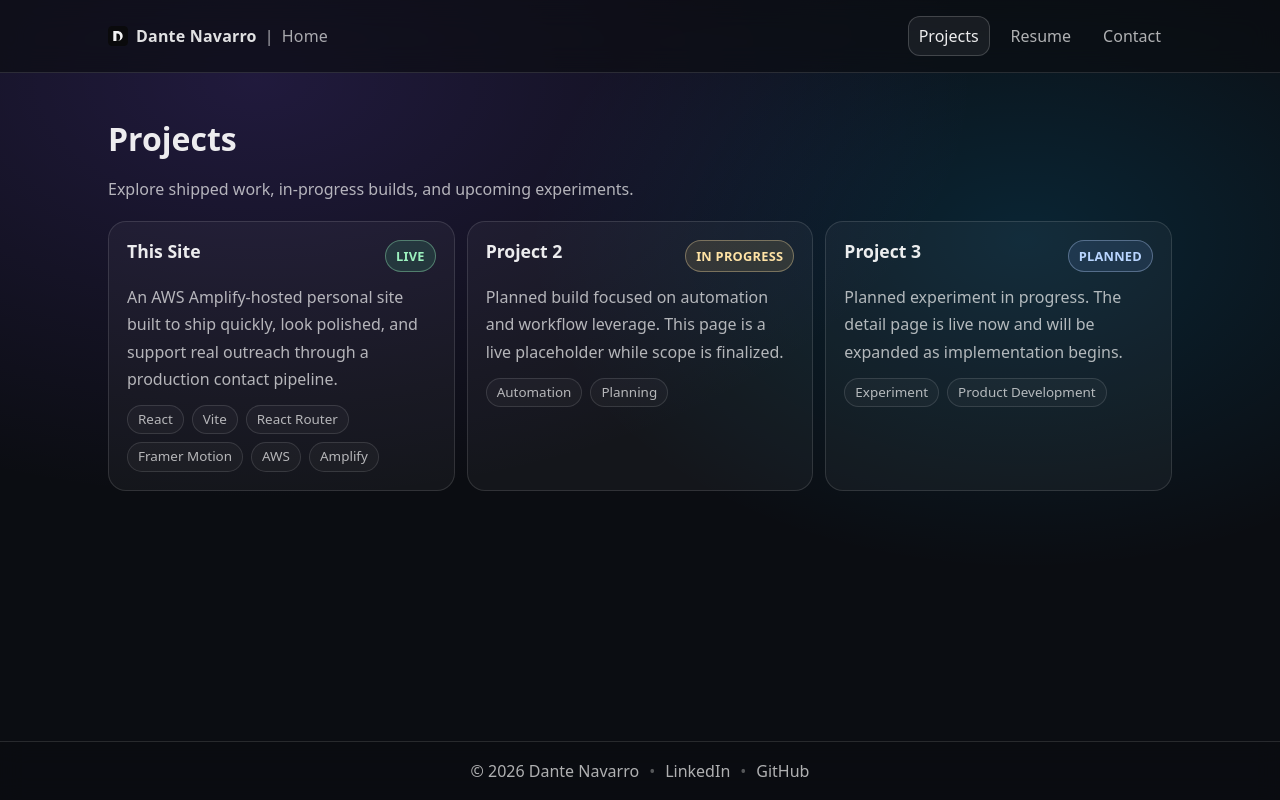
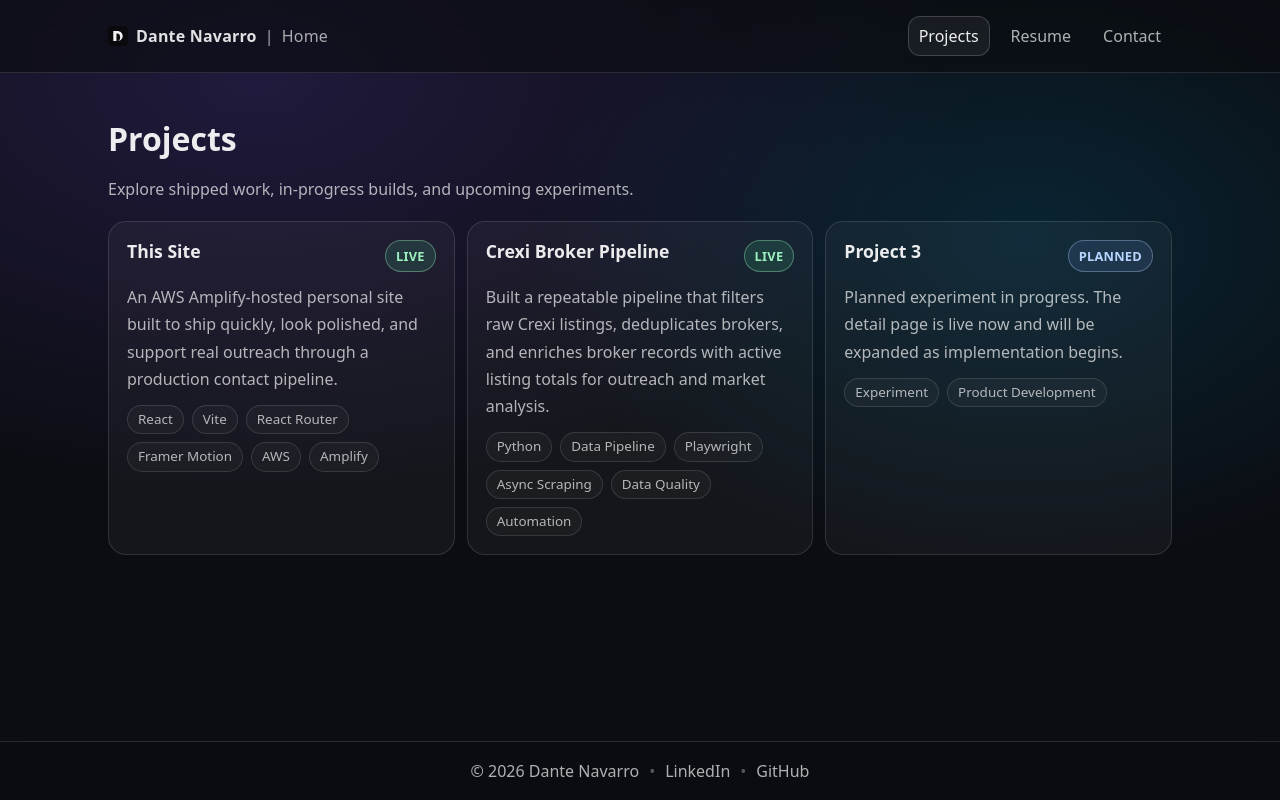
Before and after one commit to dantee-nv/dante-site, a React (Vite) app: page /projects in a window 1280 px wide. Built offline with nearby package versions, Linux system fonts and the light colour scheme.

Commit message:
feat: replace Project 2 stub with Crexi case study

```diff
--- a/src/data/projects.js
+++ b/src/data/projects.js
@@ -102,23 +102,122 @@ const baseProjects = [
   },
   {
     slug: "project-2",
-    title: "Project 2",
+    title: "Crexi Broker Pipeline",
     summary:
-      "Planned build focused on automation and workflow leverage. This page is a live placeholder while scope is finalized.",
-    status: "in-progress",
-    tags: ["Automation", "Planning"],
-    template: "stub",
+      "Built a repeatable pipeline that filters raw Crexi listings, deduplicates brokers, and enriches broker records with active listing totals for outreach and market analysis.",
+    status: "live",
+    tags: ["Python", "Data Pipeline", "Playwright", "Async Scraping", "Data Quality", "Automation"],
+    template: "case-study",
+    meta: {
+      timeline: "2026 (Idaho territory snapshot run)",
+      role: "Data + Automation Engineer",
+      stack: "Python, JSON, CSV, Playwright, Asyncio, Regex, Apify Actor output",
+    },
     sections: [
       {
-        heading: "Planned Scope",
+        heading: "Project Snapshot",
         body:
-          "This project will focus on reducing repetitive work with a practical operator-first workflow.",
+          "I built a data pipeline that turns raw Crexi listing data into a clean broker dataset, then enriches each broker with total active listings from their public Crexi profile.",
         bullets: [
-          "Define end-to-end user flow and constraints.",
-          "Ship an initial version with measurable time savings.",
-          "Document rollout and improvement checkpoints.",
+          "Designed for speed, accuracy, and repeatability.",
+          "Combined backend parsing with browser automation in one workflow.",
+          "Created a reusable process for outreach and market analysis datasets.",
         ],
       },
+      {
+        heading: "Problem and Goal",
+        body:
+          "SDR workflows required manual territory searches, listing checks, broker profile reviews, and outreach qualification one broker at a time.",
+        bullets: [
+          "Reduce manual profile-by-profile research for identified territories.",
+          "Apply business logic around PRO versus non-PRO broker targeting.",
+          "Prioritize lead quality signals including active listing volume and recent activity context.",
+          "Produce a reliable broker dataset for outreach and analysis.",
+        ],
+      },
+      {
+        heading: "What I Built",
+        body:
+          "I implemented a three-stage pipeline from raw listing export to enrichment-ready and analysis-ready broker output.",
+        bullets: [
+          "API Parse.py handled data filtering and broker extraction from 1,243 raw asset records.",
+          "Generated normalized broker profile URLs and deduplicated to 200 unique brokers.",
+          "Crexi Scraper.py enriched broker rows with Active Listings Total using layered fallback selectors.",
+        ],
+      },
+      {
+        heading: "Results and Impact (One Territory Snapshot)",
+        body:
+          "These metrics are from a single Idaho territory export run and represent one repeatable snapshot of the workflow.",
+        bullets: [
+          "Input scope: 1,243 raw assets.",
+          "Final target set: 200 unique broker profiles.",
+          "Enriched successfully: 197 / 200 (98.5% coverage).",
+          "Unresolved: 3 rows marked N/A.",
+        ],
+      },
+      {
+        heading: "Challenges and Engineering Decisions",
+        body:
+          "Dynamic pages and inconsistent structures required reliability-focused extraction logic instead of one brittle selector.",
+        bullets: [
+          "Used layered fallback extraction to handle dynamic profile layouts.",
+          "Prioritized direct text signals before broader DOM heuristics to avoid overcounting.",
+          "Blocked heavy resources and used targeted timeouts to reduce scraping overhead.",
+          "Added retries and exponential backoff to recover from transient failures.",
+        ],
+      },
+      {
+        heading: "Skills Matrix",
+        body: "How project skills translated into measurable outcomes.",
+        bullets: [
+          "Python scripting - Built end-to-end pipeline scripts - Automated a manual workflow.",
+          "JSON processing - Parsed and iterated 1,243 raw assets - Structured ingestion at scale.",
+          "CSV pipeline design - Produced filtered and enriched outputs - Clean stage-to-stage handoff.",
+          "Business-rule filtering - Excluded PRO brokers by logic - Improved lead targeting quality.",
+          "Deduplication strategy - Removed duplicate broker URLs - Delivered 200 unique broker rows.",
+          "Async Playwright scraping - Ran worker concurrency for profile enrichment - Increased throughput and coverage.",
+          "Reliability engineering - Implemented retry and backoff - Improved resilience on dynamic pages.",
+          "Regex and text extraction - Parsed Active Listings Total via fallbacks - More robust enrichment.",
+          "Data quality controls - Skipped already-filled rows and normalized N/A values - Safer reruns.",
+        ],
+      },
+      {
+        heading: "Step-by-Step Timeline",
+        body:
+          "Execution moved from raw ingestion through hardened enrichment and final metric validation.",
+        bullets: [
+          "1. Loaded Idaho JSON export and validated record structure for broker extraction.",
+          "2. Implemented business filters for non-PRO targeting across single- and multi-broker assets.",
+          "3. Generated normalized broker URLs and deduplicated records by profile URL.",
+          "4. Produced enrichment-ready broker CSV with stable handoff fields.",
+          "5. Implemented async Playwright workers to scrape Active Listings Total from broker profiles.",
+          "6. Added layered fallbacks, request blocking, retries, and backoff for extraction stability.",
+          "7. Validated final coverage at 197/200 enriched profiles (98.5%) with 3 rows marked N/A.",
+        ],
+      },
+      {
+        heading: "What This Demonstrates",
+        body:
+          "The project demonstrates full-stack automation execution from business logic translation to production-usable output quality.",
+        bullets: [
+          "Converted outreach requirements into explicit, testable filtering logic.",
+          "Handled edge cases in dynamic web extraction with resilient fallback strategies.",
+          "Optimized runtime through concurrency and selective request blocking.",
+          "Delivered analysis-ready output that reduces manual research effort.",
+        ],
+      },
+    ],
+    highlights: [
+      "Built a repeatable broker enrichment workflow from raw export to outreach-ready output.",
+      "Achieved 98.5% enrichment coverage on the 200-profile target set.",
+      "Implemented robust fallback extraction for dynamic profile page variance.",
+      "Reduced manual SDR research workload with automated filtering and enrichment.",
+      "Produced a clean dataset suitable for both outreach execution and market analysis.",
+    ],
+    cta: [
+      { label: "Back to Projects", to: "/projects" },
+      { label: "Contact Me", to: "/contact" },
     ],
   },
   {
```
